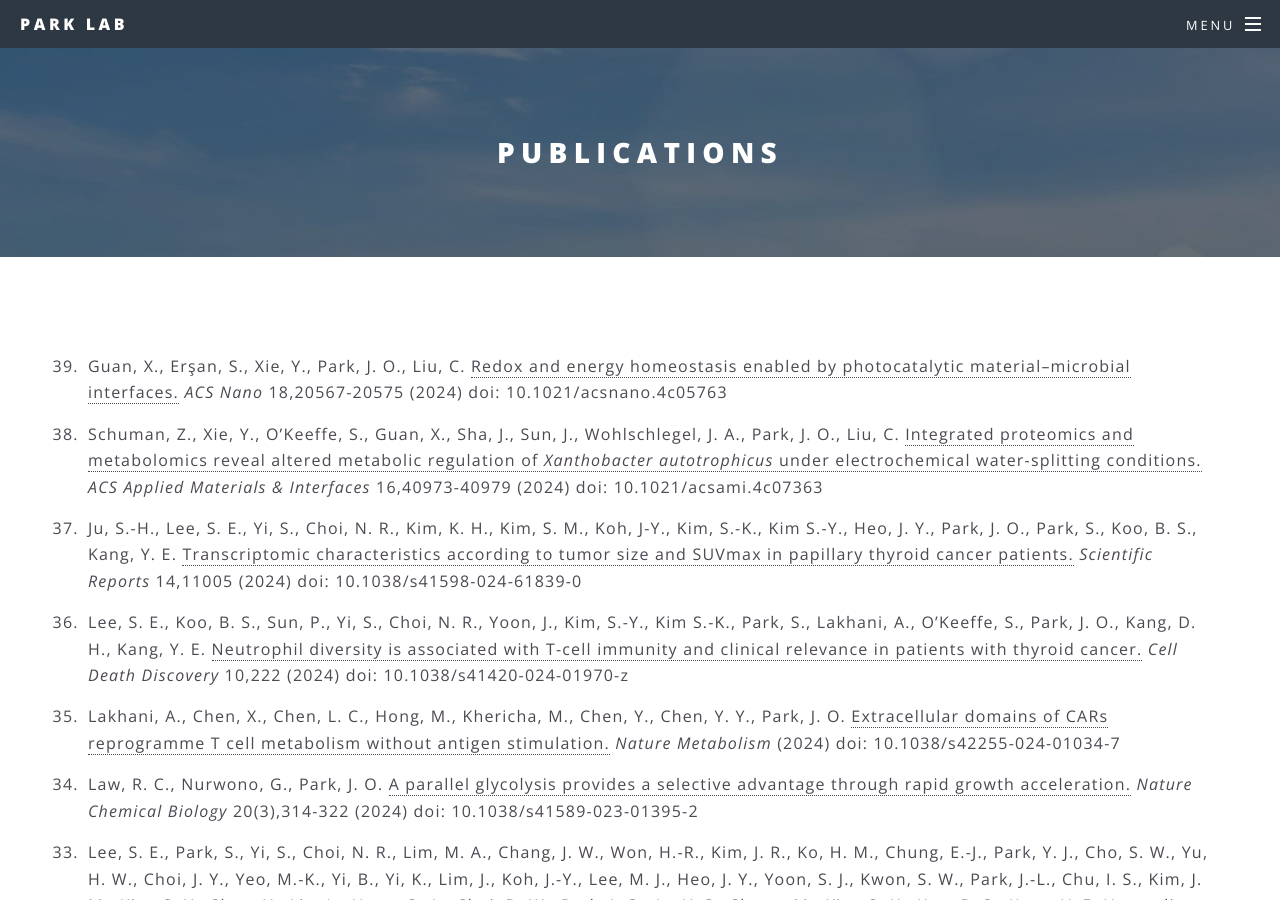
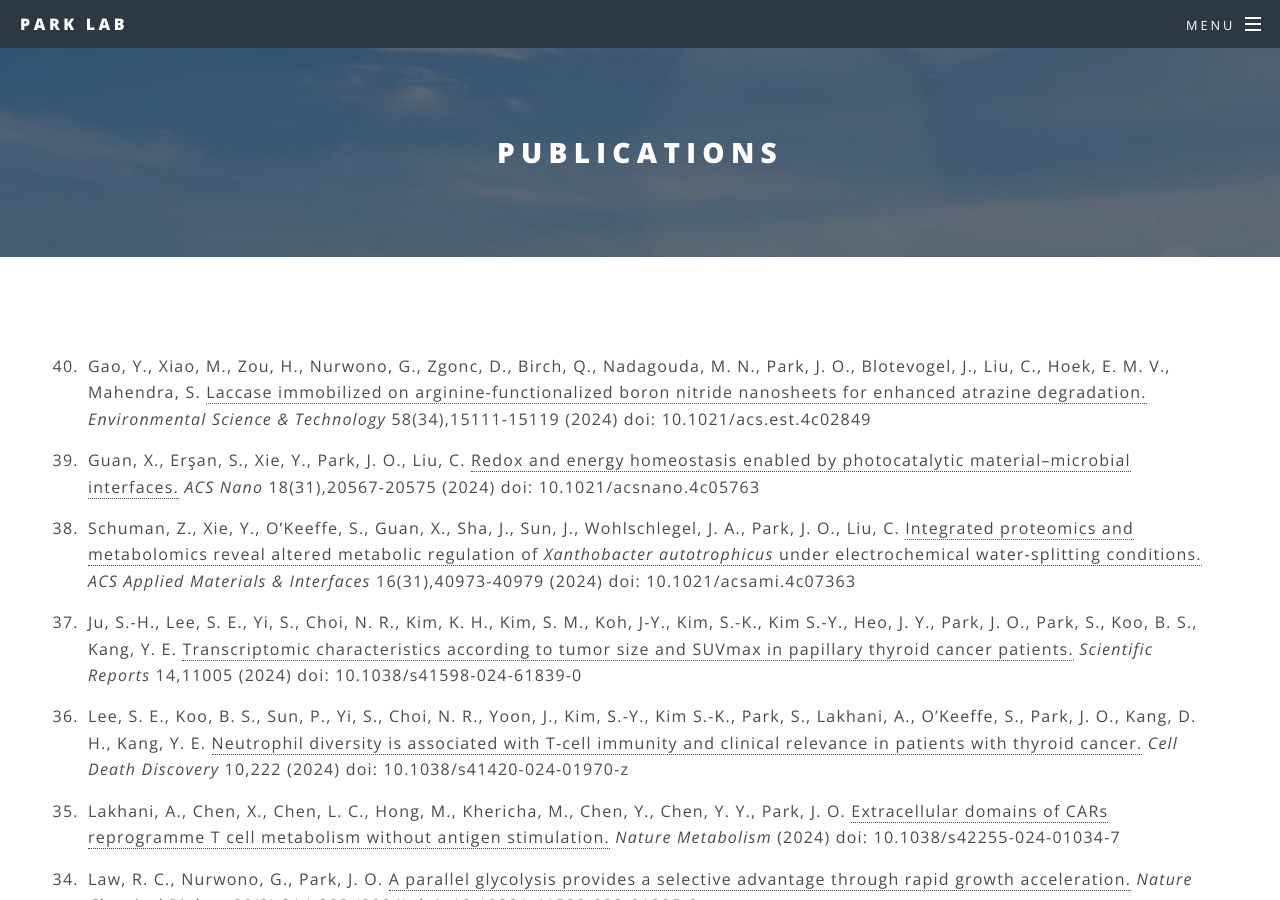
Before and after one commit to jopark/jopark.github.io, a Jekyll site: the page built from publications.html, in a window 1280 px wide and 900 px high. Built offline with Jekyll 4.4.1, drawn with Linux system fonts in a browser that asks for light colours.

Commit message:
update publications and photos

```diff
--- a/publications.html
+++ b/publications.html
@@ -4,8 +4,9 @@ title: Publications
 ---
 
 <ol reversed class="ul2">
-<li>Guan, X., Erşan, S., Xie, Y., Park, J. O., Liu, C.  <a href="https://doi.org/10.1021/acsnano.4c05763">Redox and energy homeostasis enabled by photocatalytic material–microbial interfaces.</a> <i>ACS Nano</i> 18,20567-20575 (2024) doi: 10.1021/acsnano.4c05763</li>
-<li>Schuman, Z., Xie, Y., O’Keeffe, S., Guan, X., Sha, J., Sun, J., Wohlschlegel, J. A., Park, J. O., Liu, C.  <a href="https://doi.org/10.1021/acsami.4c07363">Integrated proteomics and metabolomics reveal altered metabolic regulation of <i>Xanthobacter autotrophicus</i> under electrochemical water-splitting conditions.</a> <i>ACS Applied Materials & Interfaces</i> 16,40973-40979 (2024) doi: 10.1021/acsami.4c07363</li>
+<li>Gao, Y., Xiao, M., Zou, H., Nurwono, G., Zgonc, D., Birch, Q., Nadagouda, M. N., Park, J. O., Blotevogel, J., Liu, C., Hoek, E. M. V., Mahendra, S.  <a href="https://doi.org/10.1021/acs.est.4c02849">Laccase immobilized on arginine-functionalized boron nitride nanosheets for enhanced atrazine degradation.</a> <i>Environmental Science & Technology</i> 58(34),15111-15119 (2024) doi: 10.1021/acs.est.4c02849</li>
+<li>Guan, X., Erşan, S., Xie, Y., Park, J. O., Liu, C.  <a href="https://doi.org/10.1021/acsnano.4c05763">Redox and energy homeostasis enabled by photocatalytic material–microbial interfaces.</a> <i>ACS Nano</i> 18(31),20567-20575 (2024) doi: 10.1021/acsnano.4c05763</li>
+<li>Schuman, Z., Xie, Y., O’Keeffe, S., Guan, X., Sha, J., Sun, J., Wohlschlegel, J. A., Park, J. O., Liu, C.  <a href="https://doi.org/10.1021/acsami.4c07363">Integrated proteomics and metabolomics reveal altered metabolic regulation of <i>Xanthobacter autotrophicus</i> under electrochemical water-splitting conditions.</a> <i>ACS Applied Materials & Interfaces</i> 16(31),40973-40979 (2024) doi: 10.1021/acsami.4c07363</li>
 <li>Ju, S.-H., Lee, S. E., Yi, S., Choi, N. R., Kim, K. H., Kim, S. M., Koh, J-Y., Kim, S.-K., Kim S.-Y., Heo, J. Y., Park, J. O., Park, S., Koo, B. S., Kang, Y. E.  <a href="https://doi.org/10.1038/s41598-024-61839-0">Transcriptomic characteristics according to tumor size and SUVmax in papillary thyroid cancer patients.</a> <i>Scientific Reports</i> 14,11005 (2024) doi: 10.1038/s41598-024-61839-0</li>
 <li>Lee, S. E., Koo, B. S., Sun, P., Yi, S., Choi, N. R., Yoon, J., Kim, S.-Y., Kim S.-K., Park, S., Lakhani, A., O’Keeffe, S., Park, J. O., Kang, D. H., Kang, Y. E.  <a href="https://doi.org/10.1038/s41420-024-01970-z">Neutrophil diversity is associated with T-cell immunity and clinical relevance in patients with thyroid cancer.</a> <i>Cell Death Discovery</i> 10,222 (2024) doi: 10.1038/s41420-024-01970-z</li>
 <li>Lakhani, A., Chen, X., Chen, L. C., Hong, M., Khericha, M., Chen, Y., Chen, Y. Y., Park, J. O.  <a href="https://doi.org/10.1038/s42255-024-01034-7">Extracellular domains of CARs reprogramme T cell metabolism without antigen stimulation.</a> <i>Nature Metabolism</i> (2024) doi: 10.1038/s42255-024-01034-7</li>
```
Also changed, not shown: photos.html (+12 -0 lines), images/group/20240830_110738.jpg (added), 3 other files.
